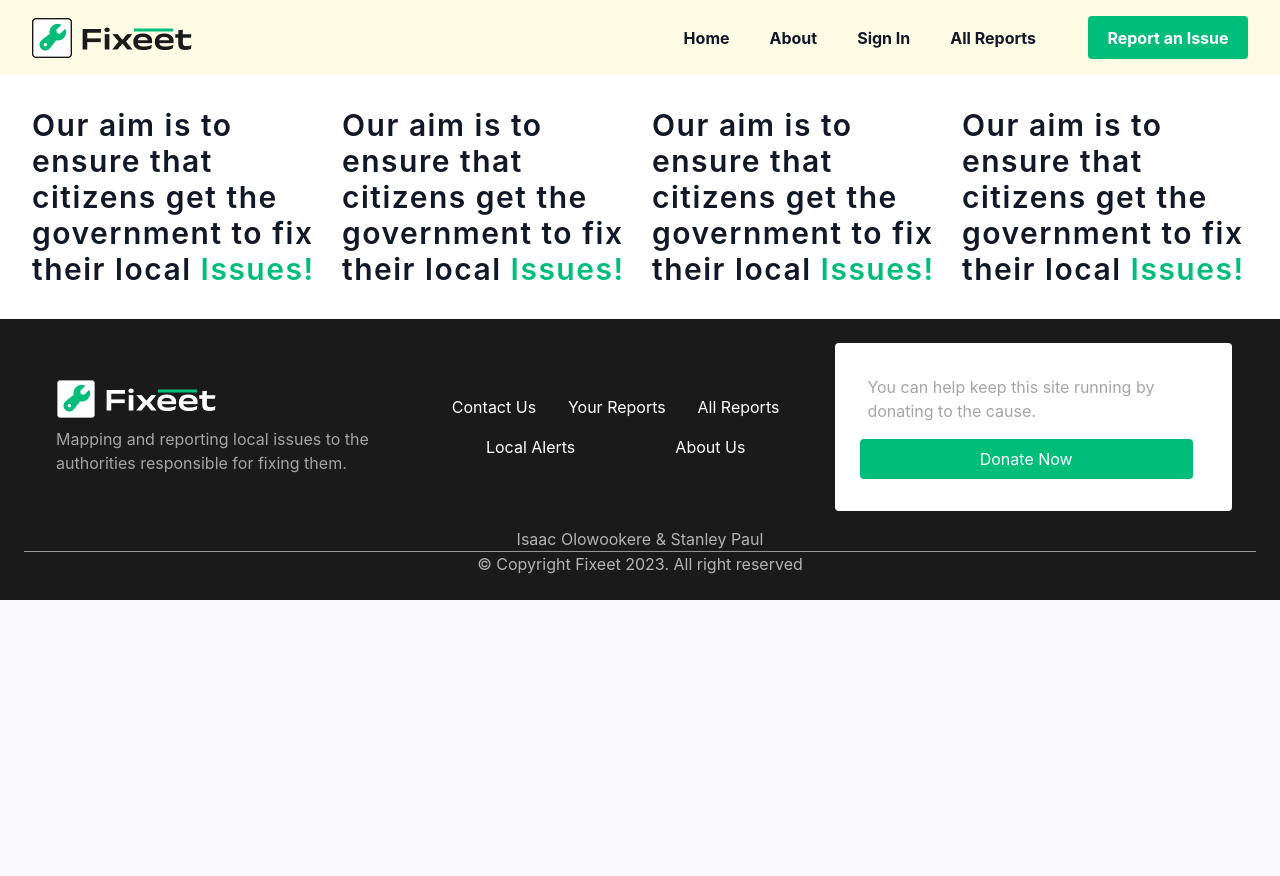
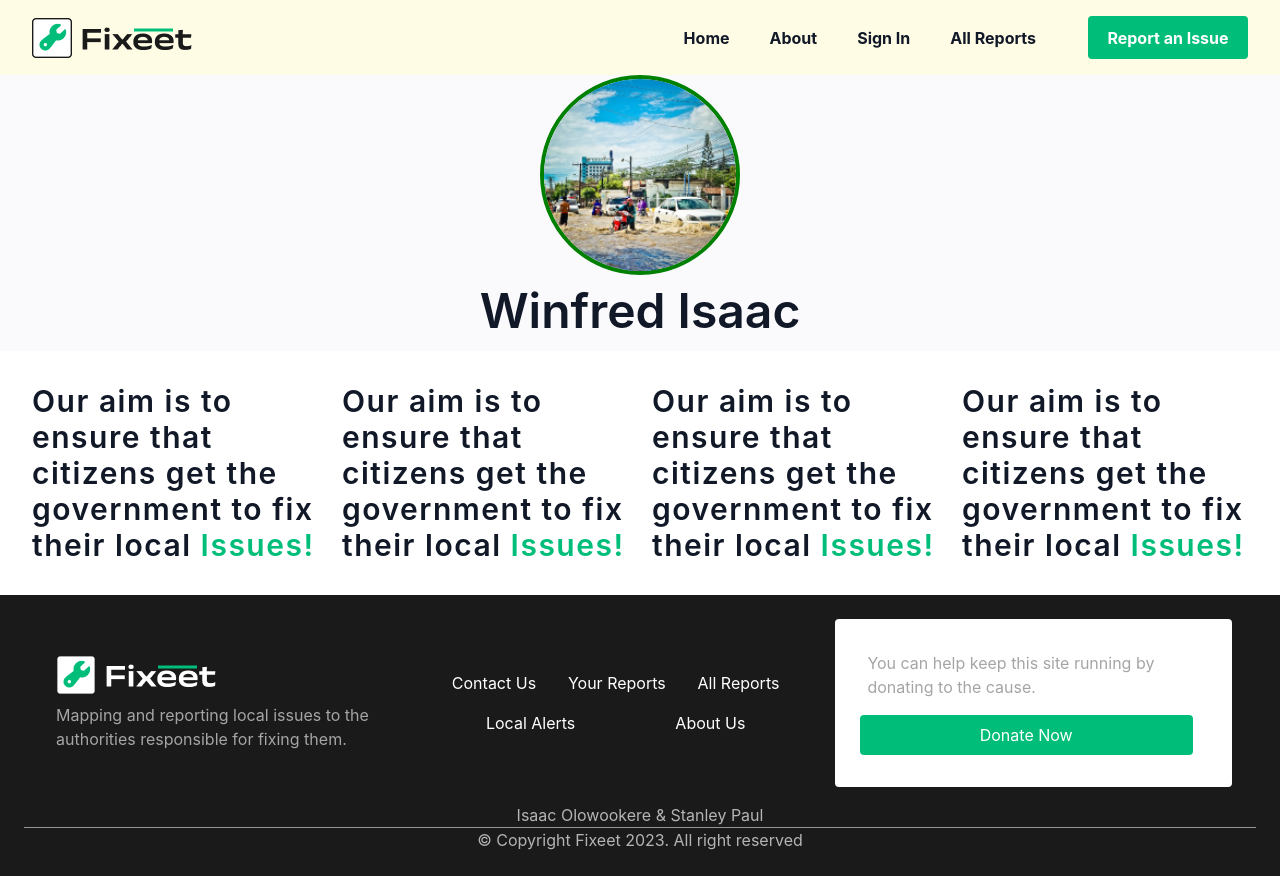
Before and after one commit to stanleychiemelapaul/Fixeet-Frontend, a React (Vite) app: page /about in a window 1280 px wide. Before the commit the page ends 800 px from the top, so only its background shows below. Built offline with nearby package versions, Linux system fonts and the light colour scheme.

Commit message:
latest update

```diff
--- a/package.json
+++ b/package.json
@@ -24,7 +24,9 @@
     "date-fns": "^2.30.0",
     "framer-motion": "^10.16.4",
     "leaflet": "^1.9.4",
+    "primereact": "^10.2.1",
     "react": "^18.2.0",
+    "react-avatar-edit": "^1.2.0",
     "react-big-calendar": "^1.8.5",
     "react-data-table-component": "^7.5.4",
     "react-dom": "^18.2.0",
--- a/src/components/ReportIssue.jsx
+++ b/src/components/ReportIssue.jsx
@@ -157,7 +157,7 @@ const ReportIssue = ({ onClose }) => {
                     </div>
                   ))}
                 </div>
-                <div className="flex justify-between items-center">
+                <div className="flex justify-between items-center ">
                   <label
                     htmlFor="upload-image"
                     className="cursor-pointer  text-center flex gap-2"
@@ -170,6 +170,7 @@ const ReportIssue = ({ onClose }) => {
                   <input
                     id="upload-image"
                     type="file"
+                    accept="image/*"
                     multiple
                     className="hidden"
                     onChange={handleImageChange}
@@ -196,7 +197,7 @@ const ReportIssue = ({ onClose }) => {
                 </Button>
               </div>
 
-              {/* <div>{images.length > 3 && <p>Sorrryy</p>}</div> */}
+              <div>{images.length > 3 && <p>Sorrryy</p>}</div>
             </div>
           </form>
         </div>
--- a/src/components/footer.jsx
+++ b/src/components/footer.jsx
@@ -22,10 +22,10 @@ const Footer = () => {
             <Link className="" to="#">
               Contact Us
             </Link>
-            <Link to="#">Your Reports</Link>
-            <Link to="#">All Reports</Link>
-            <Link to="#">Local Alerts</Link>
-            <Link to="#">About Us</Link>
+            <Link to="/reports">Your Reports</Link>
+            <Link to="/all-reports">All Reports</Link>
+            <Link to="/home">Local Alerts</Link>
+            <Link to="/about">About Us</Link>
           </div>
         </div>
         <div className="flex flex-col items-center bg-white p-8 gap-4 w-[auto] rounded-[4px]">
--- /dev/null
+++ b/src/components/profilePicture.jsx
@@ -0,0 +1,98 @@
+import { Dialog } from "primereact/dialog";
+import { InputText } from "primereact/inputtext";
+import React, { useState, useRef } from "react";
+import Avatar from "react-avatar-edit";
+import { Button } from "primereact/button";
+import img from "../assets/flood.png";
+
+const Profile = () => {
+  const [imageCrop, setImageCrop] = useState("");
+  const [images, setImages] = useState("");
+  const [src, setSrc] = useState(false);
+  const [profile, setProfile] = useState([]);
+  const [pview, setPview] = useState(false);
+
+  // const profileFinal = profile.map((item) => item.pview);
+  const profileFinal =
+    profile.length > 0 ? profile[profile.length - 1].pview : src;
+
+  const onClose = () => {
+    setPview(null);
+  };
+
+  const onCrop = (view) => {
+    setPview(view);
+  };
+
+  const saveCropImage = () => {
+    setProfile([...profile, { pview }]);
+    setImageCrop(false);
+  };
+
+  return (
+    <div>
+      <div className=" flex flex-col justify-center items-center">
+        {" "}
+        <img
+          style={{
+            width: "200px",
+            height: "200px",
+            borderRadius: "50%",
+            objectFit: "cover",
+            border: "4px solid green",
+          }}
+          onClick={() => setImageCrop(true)}
+          src={profileFinal.length ? profileFinal : img}
+          alt="placeholder profile image"
+        />
+        <label htmlFor="" className="mt-3 font-semibold text-5xl mb-4">
+          {" "}
+          Winfred Isaac{" "}
+        </label>
+        <Dialog
+          visible={imageCrop}
+          header={() => (
+            <p className="text-2xl font-semibold bg-black text-white">
+              Update profile
+            </p>
+          )}
+          onHide={() => setImageCrop(false)}
+        >
+          <div className=" flex flex-col items-center bg-yellow-300 relative p-4 ">
+            <Avatar
+              width={400}
+              height={300}
+              onCrop={onCrop}
+              onClose={onClose}
+              src={src}
+              shadingColor={"#474649"}
+              backgroundColor={"#474649"}
+            />
+            <div className="flex flex-col items-center  w-12">
+              <div className="flex justify-around  w-12 font-semibold border-2 bg-light">
+                <Button
+                  onClick={saveCropImage}
+                  label="Save"
+                  // icon="<RxAvatar />"
+                />
+              </div>
+            </div>
+          </div>
+        </Dialog>
+        <InputText
+          type="file"
+          accept="image/*"
+          style={{ display: "none" }}
+          onChange={(event) => {
+            const file = event.target.files[0];
+            if (file && file.type.substring(0, 5) === "image") {
+              setImages(file);
+            } else setImages(null);
+          }}
+        />
+      </div>
+    </div>
+  );
+};
+
+export default Profile;
--- a/src/pages/about.jsx
+++ b/src/pages/about.jsx
@@ -3,6 +3,7 @@ import useSubmit from "@/hooks/useSubmit";
 import { LoginSchema } from "@/config/schema";
 import NavBar from "@/components/navbar";
 import Footer from "@/components/footer";
+import Profile from "../components/profilePicture";
 
 const About = () => {
   const { errors, register, handleSubmit } = useSubmit(LoginSchema);
@@ -13,6 +14,7 @@ const About = () => {
   return (
     <React.Fragment>
       <NavBar />
+      <Profile />
       <section className="bg-white ">
         <div className="flex flex-col md:flex-row gap-6 p-8  md:p-8 justify-center items-center md:text-3xl md:w-auto h-auto tracking-wider ">
           <h2 className="  font-semibold">
```
Also changed, not shown: src/assets/flood.png (added), 1 other file (tests, documents, lock files or other folders).
